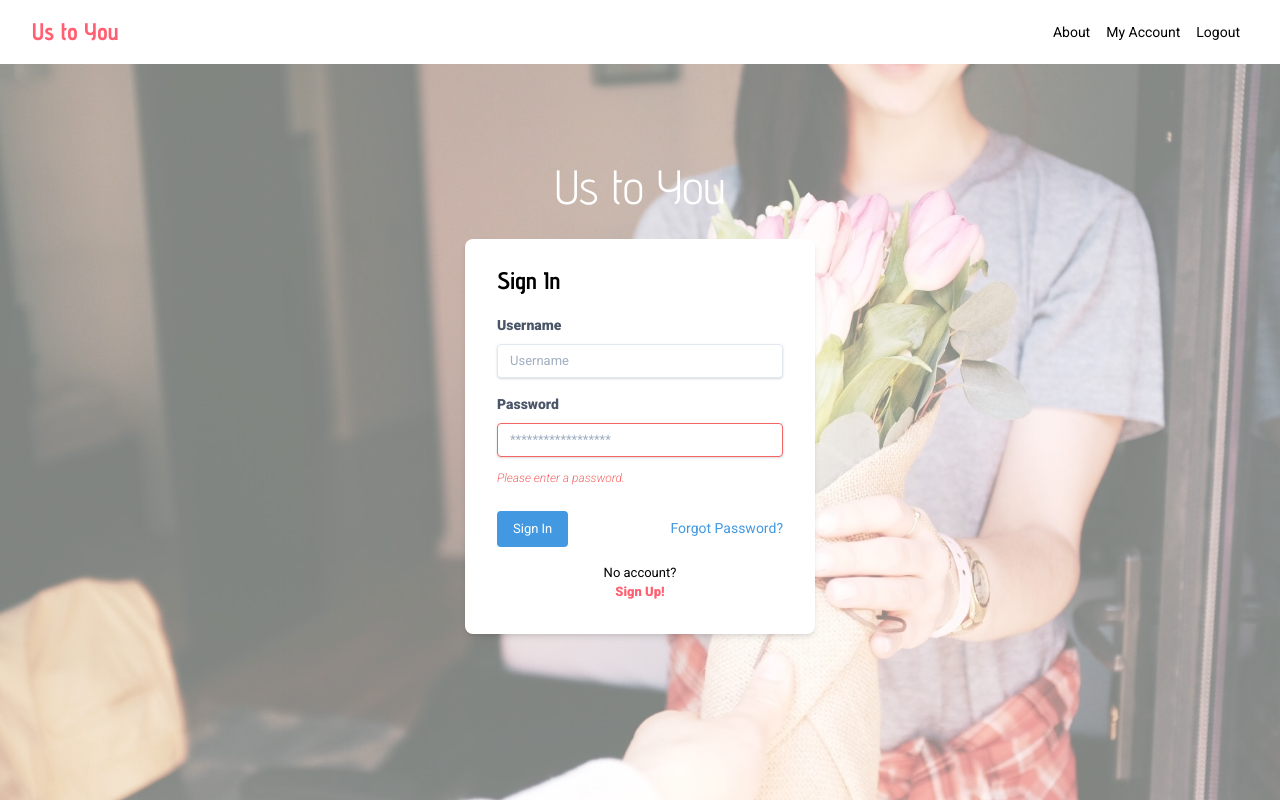
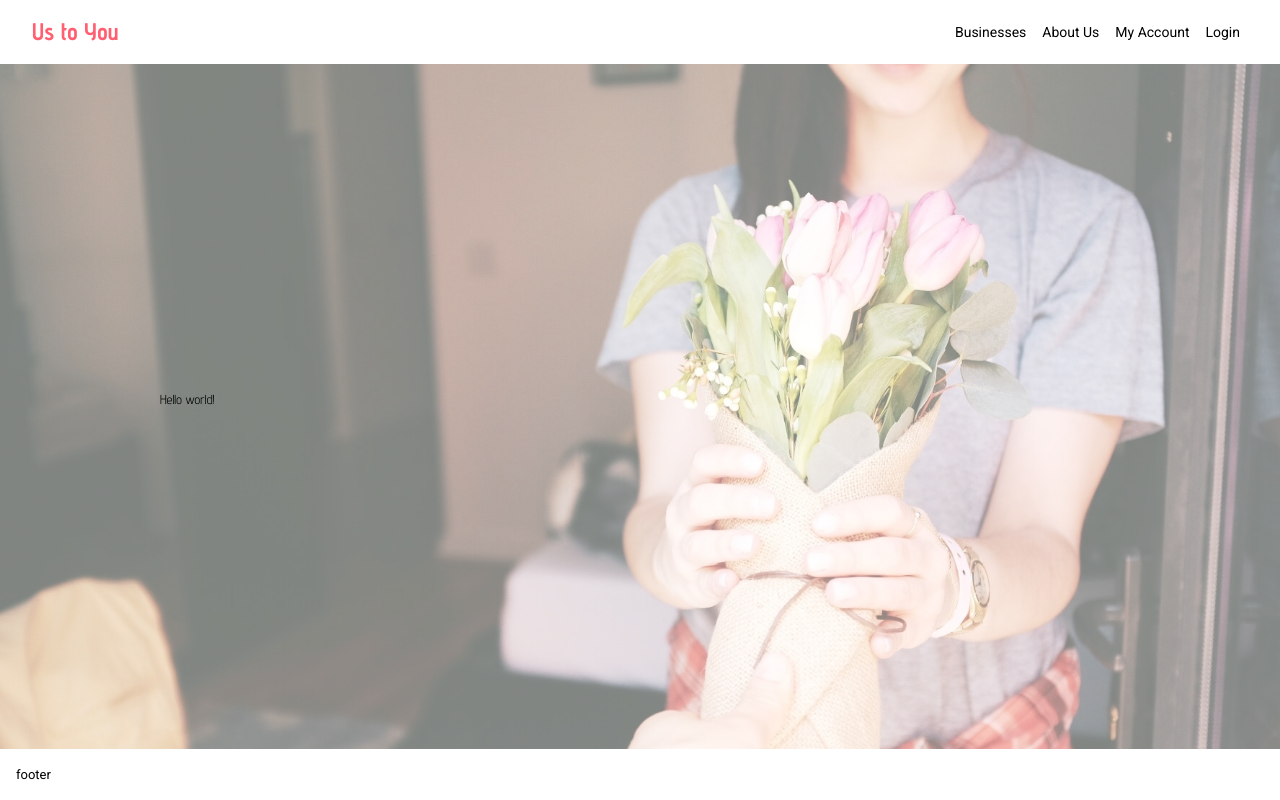
Before and after one commit to catcarbonell/hackathon_frontend, a React (Create React App) app: page / in a window 1280 px wide. Built offline with nearby package versions, Linux system fonts and the light colour scheme.

Commit message:
Created Landing, Footer components; Re-positioned main elements in App.js

```diff
--- a/src/App.js
+++ b/src/App.js
@@ -1,28 +1,31 @@
-import React, { useState } from 'react';
+import React from 'react';
+import { Switch, Route } from 'react-router-dom';
 import Navbar from './Components/Navbar';
-import SignIn from './Components/SignIn';
-import SignUp from './Components/SignUp';
-// import Dashboard from './Components/Dashboard';
+import Footer from './Components/Footer';
+import Landing from './Components/Landing';
+import Login from './Components/Login';
 import './tailwind.output.css';
 
 function App() {
-  const [hasAcct, setAcct] = useState(true);
-  const handleAcct = () => setAcct(!hasAcct);
 
   return (
-    <div className="App">
-      <div className="w-full h-screen flex content-center">
-        {/* IF AUTHENTICATED, SHOW NAVBAR && DASHBOARD */}
-        <Navbar />
-        {/* <Dashboard /> */}
-        <div className="md:w-3/4 md:min-w-64 w-full h-auto m-auto">
-            <h1 className="text-5xl text-white text-center mb-4">Us to You</h1>
-            {!hasAcct &&  <SignUp handleAcct={handleAcct} />}
-            {hasAcct && <SignIn handleAcct={handleAcct} />}
 
-        </div>
+      <div className="App">
+
+          <div className="w-full h-screen flex content-center">
+            <Navbar />
+
+            <div className="md:w-3/4 md:min-h-0 w-full h-auto m-auto">
+              <Switch>
+                <Route exact path="/" component={Landing} />
+                <Route path="/login" component={Login} />
+              </Switch>
+            </div>
+            <Footer />
+          </div>
+
       </div>
-    </div>
+
   );
 }
 
--- /dev/null
+++ b/src/Components/Footer.js
@@ -0,0 +1,14 @@
+import React from 'react';
+
+const Footer = () =>{
+    return(
+        <footer id="footer"
+                className="absolute inset-x-0 bottom-0
+                           w-full text-center p-4 bg-white
+                           flex flex-row">
+            <p>footer</p>
+        </footer>
+    )
+}
+
+export default Footer;
--- /dev/null
+++ b/src/Components/Landing/index.js
@@ -0,0 +1,11 @@
+import React from 'react';
+
+const Landing = () => {
+    return(
+        <div>
+            <h1>Hello world!</h1>
+        </div>
+    );
+}
+
+export default Landing;
--- /dev/null
+++ b/src/Components/Login/index.js
@@ -0,0 +1,18 @@
+import React, { useState } from 'react';
+import SignIn from './SignIn';
+import SignUp from './SignUp';
+
+const Login = () => {
+  const [hasAcct, setAcct] = useState(true);
+  const handleAcct = () => setAcct(!hasAcct);
+
+  return (
+    <>
+        {!hasAcct &&  <SignUp handleAcct={handleAcct} />}
+        {hasAcct && <SignIn handleAcct={handleAcct} />}
+    </>
+
+  );
+}
+
+export default Login;
--- a/src/Components/Navbar.js
+++ b/src/Components/Navbar.js
@@ -1,4 +1,5 @@
 import React, { useState } from 'react';
+import { Link } from 'react-router-dom';
 import { FontAwesomeIcon } from '@fortawesome/react-fontawesome'
 import { faHamburger, faChevronRight } from '@fortawesome/free-solid-svg-icons'
 
@@ -20,9 +21,11 @@ const Navbar = () => {
                         flex flex-row lg:justify-center justify-start items-center">
 
             <div id="navlogo" className="w-1/2 flex justify-start">
-                <h3 className="md:text-2xl text-lg font-bold text-custom-red">
-                    Us to You
-                </h3>
+                <Link to="/">
+                    <h3 className="md:text-2xl text-lg font-bold text-custom-red">
+                        Us to You
+                    </h3>
+                </Link>
             </div>
 
             <div id="hamburger" className="lg:hidden w-1/2 flex justify-end">
@@ -34,9 +37,10 @@ const Navbar = () => {
                 <div className="lg:flex lg:flex-row lg:h-16 lg:w-auto lg:items-center lg:p-0 lg:m-0
                                 absolute z-20 w-350 h-screen bg-white
                                 flex flex-col -mt-6 pt-4 pl-4">
-                    <span className='m-2 lg:text-sm text-xl hover:text-custom-red cursor-pointer'>About</span>
+                    <span className='m-2 lg:text-sm text-xl hover:text-custom-red cursor-pointer'>Businesses</span>
+                    <span className='m-2 lg:text-sm text-xl hover:text-custom-red cursor-pointer'>About Us</span>
                     <span className='m-2 lg:text-sm text-xl hover:text-custom-red cursor-pointer'>My Account</span>
-                    <span className='m-2 lg:text-sm text-xl hover:text-custom-red cursor-pointer'>Logout</span>
+                    <Link to="/login"><span className='m-2 lg:text-sm text-xl hover:text-custom-red cursor-pointer'>Login</span></Link>
                     <span onClick={toggleActiveLink} className='m-2 lg:hidden text-xl hover:text-custom-red cursor-pointer'>
                         Close <FontAwesomeIcon className="hover:text-custom-red cursor-pointer" icon={faChevronRight} />
                     </span>
```
Also changed, not shown: src/Components/Login/SignIn.js (renamed from src/Components/SignIn.js), src/Components/Login/SignUp.js (renamed from src/Components/SignUp.js).
